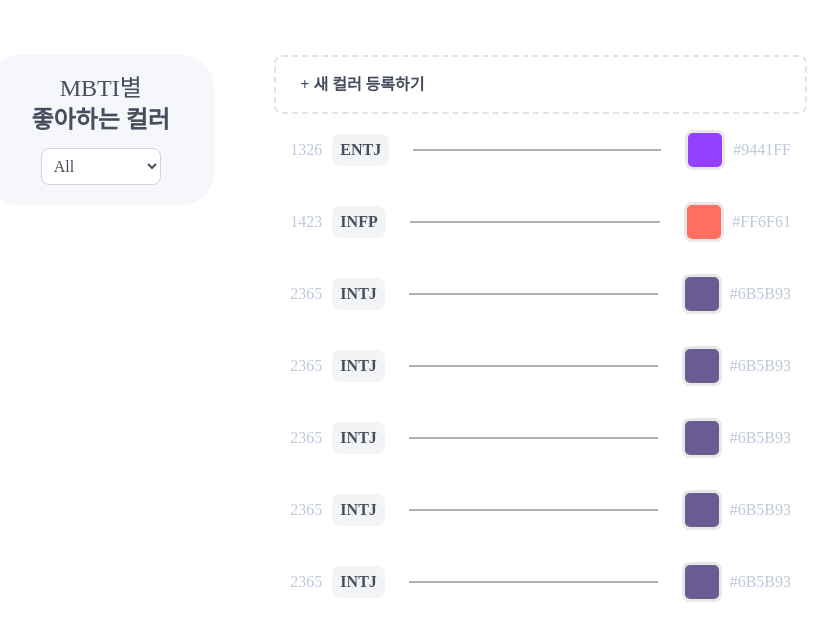
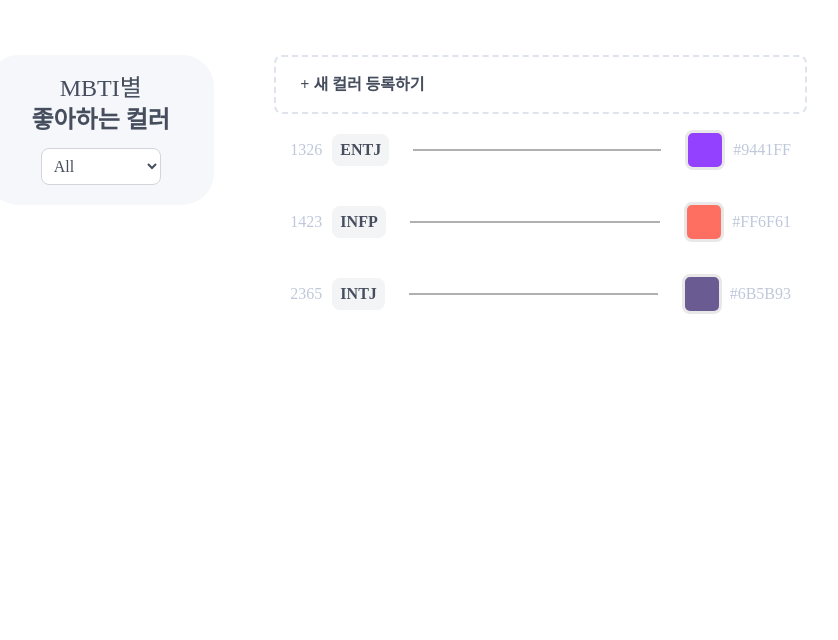
Before and after one commit to gibeom0218/mbticolor, a React (Create React App) app: page / in a window 1280 px wide. Shown: the top 640 px of the page, without its empty margins (243-1081 px from the left). Built offline with nearby package versions, Linux system fonts and the light colour scheme.

Commit message:
feat : 주스탄드로 mbti 객체 저장

```diff
--- a/src/components/MbtiColorInfo.tsx
+++ b/src/components/MbtiColorInfo.tsx
@@ -1,10 +1,6 @@
 const mbtiColors = [
   { code: '1326', type: 'ENTJ', color: '#9441FF' },
   { code: '1423', type: 'INFP', color: '#FF6F61' },
-  { code: '2365', type: 'INTJ', color: '#6B5B93' },
-  { code: '2365', type: 'INTJ', color: '#6B5B93' },
-  { code: '2365', type: 'INTJ', color: '#6B5B93' },
-  { code: '2365', type: 'INTJ', color: '#6B5B93' },
   { code: '2365', type: 'INTJ', color: '#6B5B93' },
 
   // 추가 데이터 예시...
--- a/src/components/MbtiSelectContent.tsx
+++ b/src/components/MbtiSelectContent.tsx
@@ -1,8 +1,11 @@
-import { useState } from 'react';
+import { useState, useEffect } from 'react';
 import { MbtiOptions } from '../types/mbtiOptions';
 import mbtiCategories from '../constant/mbtiCategories';
+import useSelectedMbtiStore from '../store/selectedMbtiStore';
 
 const MbtiSelectContent = () => {
+  const { selectedMbti, setSelectedMbti } = useSelectedMbtiStore();
+
   const [selectedOptions, setSelectedOptions] = useState<MbtiOptions>({
     EI: null,
     SN: null,
@@ -17,6 +20,11 @@ const MbtiSelectContent = () => {
       [category]: type, // 선택된 항목만 활성화
     }));
   };
+
+  useEffect(() => {
+    setSelectedMbti(selectedOptions);
+    console.log(selectedMbti);
+  }, [selectedOptions, setSelectedMbti]);
 
   return (
     <div className="flex flex-col w-[100%] gap-[20px]">
--- /dev/null
+++ b/src/store/selectedMbtiStore.ts
@@ -0,0 +1,20 @@
+import { create } from 'zustand';
+import { MbtiOptions } from '../types/mbtiOptions';
+
+interface SelectedMbtiState {
+  selectedMbti: MbtiOptions;
+  setSelectedMbti: (mbti: MbtiOptions) => void;
+}
+
+// devtools를 사용하는 경우, 타입을 지정해줘야 합니다.
+const useSelectedMbtiStore = create<SelectedMbtiState>((set) => ({
+  selectedMbti: {
+    EI: null,
+    SN: null,
+    TF: null,
+    JP: null,
+  },
+  setSelectedMbti: (mbti: MbtiOptions) => set({ selectedMbti: mbti }),
+}));
+
+export default useSelectedMbtiStore;
```
